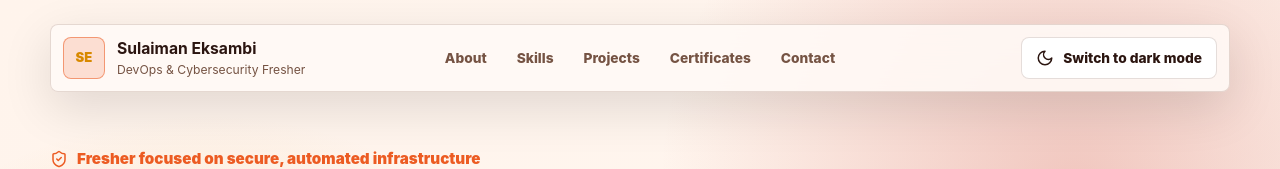
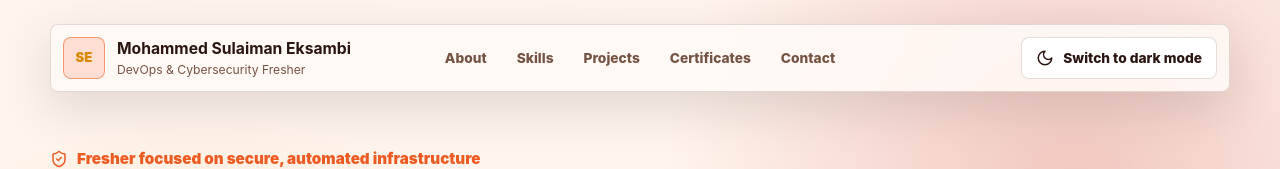
Before and after one commit to sulaimanxmb/online-portfolio, a React (Vite) app: page / in a window 1280 px wide. Shown: the top 169 px of the page. Built offline with nearby package versions, Linux system fonts and the light colour scheme.

Commit message:
Update certificates and default theme

```diff
--- a/src/App.jsx
+++ b/src/App.jsx
@@ -18,7 +18,7 @@ import {
 } from "lucide-react";
 import { portfolioContent } from "./data/portfolioContent";
 
-const THEME_KEY = "portfolio-theme";
+const THEME_KEY = "portfolio-theme-v2";
 
 function getInitialTheme() {
   if (typeof window === "undefined") {
@@ -30,9 +30,7 @@ function getInitialTheme() {
     return storedTheme;
   }
 
-  return window.matchMedia("(prefers-color-scheme: light)").matches
-    ? "light"
-    : "dark";
+  return "light";
 }
 
 function App() {
@@ -256,6 +254,10 @@ function ProjectsSection() {
   );
 }
 
+function getCertificateStatusClass(status) {
+  return `status-${status.toLowerCase().replace(/\s+/g, "-")}`;
+}
+
 function CertificationsSection() {
   return (
     <section className="page-section" id="certificates">
@@ -274,7 +276,9 @@ function CertificationsSection() {
             </div>
             <div className="certificate-body">
               <div className="project-topline">
-                <span>{certification.status}</span>
+                <span className={`status-pill ${getCertificateStatusClass(certification.status)}`}>
+                  {certification.status}
+                </span>
                 <Award size={18} />
               </div>
               <h3>{certification.name}</h3>
@@ -285,7 +289,7 @@ function CertificationsSection() {
                   Open PDF <ArrowUpRight size={16} />
                 </a>
                 <a href={certification.credentialUrl}>
-                  Credential <ArrowUpRight size={16} />
+                  Credentials <ArrowUpRight size={16} />
                 </a>
               </div>
             </div>
--- a/src/data/portfolioContent.js
+++ b/src/data/portfolioContent.js
@@ -1,10 +1,10 @@
 export const portfolioContent = {
   personal: {
-    name: "Sulaiman Eksambi",
+    name: "Mohammed Sulaiman Eksambi",
     initials: "SE",
     role: "DevOps & Cybersecurity Fresher",
     location: "India",
-    email: "your.email@example.com",
+    email: "sulaimaneksambi@gmail.com",
     resumePath: "/Resume.pdf",
   },
   navigation: [
@@ -15,10 +15,10 @@ export const portfolioContent = {
     { label: "Contact", href: "#contact" },
   ],
   socialLinks: [
-    { label: "GitHub", href: "https://github.com/your-username", type: "github" },
+    { label: "GitHub", href: "https://github.com/sulaimanxmb", type: "github" },
     {
       label: "LinkedIn",
-      href: "https://www.linkedin.com/in/your-profile",
+      href: "https://www.linkedin.com/in/mohammed-sulaiman-eksambi/",
       type: "linkedin",
     },
   ],
@@ -58,7 +58,7 @@ export const portfolioContent = {
     },
     {
       category: "Cloud & Hosting",
-      items: ["Netlify", "AWS Basics", "Cloud Concepts", "DNS Basics"],
+      items: ["AWS", "Cloud Concepts", "DNS Basics"],
     },
     {
       category: "Cybersecurity",
@@ -102,10 +102,10 @@ export const portfolioContent = {
     {
       name: "Google Cybersecurity Certificate",
       issuer: "Google",
-      status: "Planned",
-      issued: "Add date",
-      pdfPath: "/certificates/google-cybersecurity.pdf",
-      credentialUrl: "#",
+      status: "Completed",
+      issued: "27th Feb 2026",
+      pdfPath: "/certificates/google-certification.pdf",
+      credentialUrl: "https://www.coursera.org/account/accomplishments/professional-cert/GJGAYXZ55TWI",
     },
     {
       name: "AWS Cloud Practitioner",
@@ -114,20 +114,12 @@ export const portfolioContent = {
       issued: "Add date",
       pdfPath: "/certificates/aws-cloud-practitioner.pdf",
       credentialUrl: "#",
-    },
-    {
-      name: "TryHackMe Learning Path",
-      issuer: "TryHackMe",
-      status: "In Progress",
-      issued: "Add date",
-      pdfPath: "/certificates/tryhackme-learning-path.pdf",
-      credentialUrl: "#",
-    },
+    }
   ],
   education: [
     {
-      degree: "Your Degree / Program",
-      institution: "Your College or University",
+      degree: "B.tech in Computer Science and Cybersecurity",
+      institution: "Dayananada Sagar University",
       year: "2026",
       details: "Relevant coursework: networking, operating systems, cloud, and security basics.",
     },
@@ -136,7 +128,7 @@ export const portfolioContent = {
     heading: "Contact",
     summary:
       "Open to fresher DevOps, Cybersecurity, Cloud, and technical support opportunities.",
-    emailLabel: "your.email@example.com",
+    emailLabel: "sulaimaneksambi@gmail.com",
     availability: "Available for internships and entry-level roles",
   },
 };
--- a/src/styles.css
+++ b/src/styles.css
@@ -645,6 +645,26 @@ a {
   font-weight: 850;
 }
 
+.project-topline .status-pill.status-completed {
+  border-color: color-mix(in srgb, #21c875 62%, var(--line));
+  background: color-mix(in srgb, #21c875 24%, transparent);
+  color: #7dffb2;
+}
+
+.project-topline .status-pill.status-in-progress {
+  border-color: color-mix(in srgb, #ff9b24 66%, var(--line));
+  background: color-mix(in srgb, #ff9b24 24%, transparent);
+  color: #ffc46f;
+}
+
+:root[data-theme="light"] .project-topline .status-pill.status-completed {
+  color: #08743e;
+}
+
+:root[data-theme="light"] .project-topline .status-pill.status-in-progress {
+  color: #9b5200;
+}
+
 .project-topline {
   display: flex;
   align-items: center;
```
Also changed, not shown: 1 other file (tests, documents, lock files or other folders).
